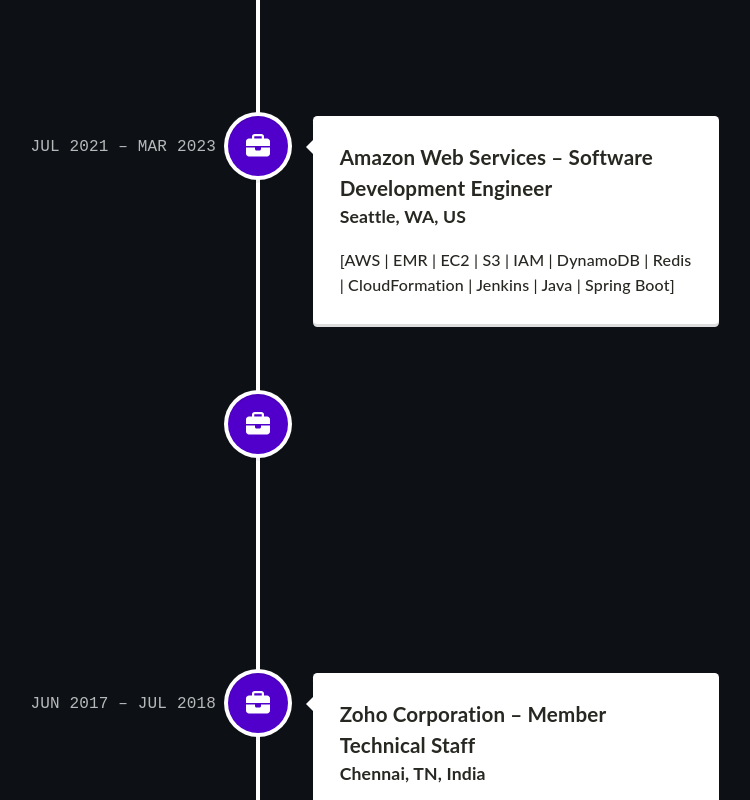
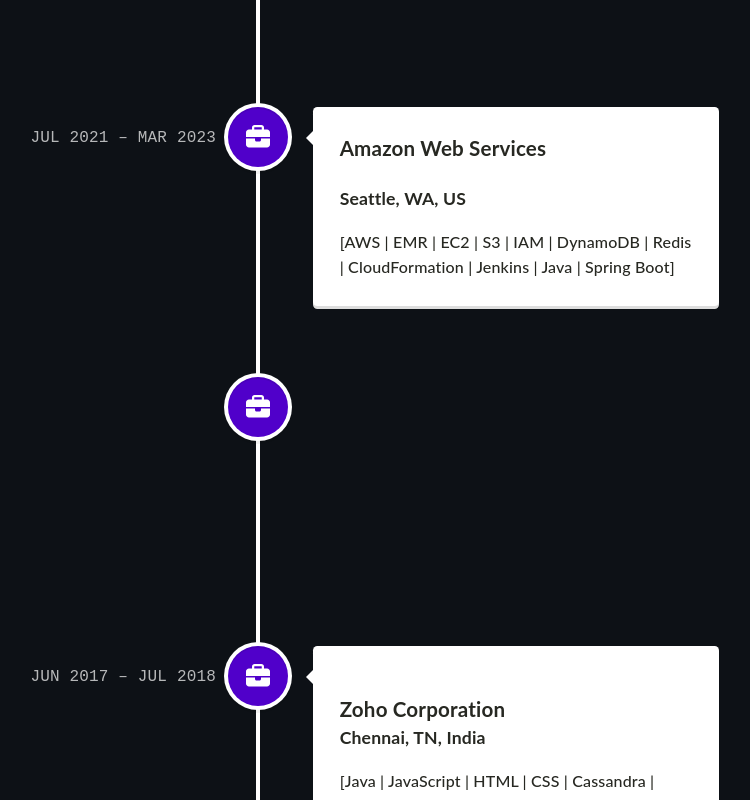
Before and after one commit to shasedharan/portfoliotest, a React (Create React App) app: page / in a window 1280 px wide. Shown: the part 1860-2660 px from the top of the page, without its empty margins (382-1132 px from the left). Built offline with nearby package versions, Linux system fonts and the light colour scheme.

Commit message:
adding new position section

```diff
--- a/src/components/Timeline.tsx
+++ b/src/components/Timeline.tsx
@@ -20,7 +20,8 @@
             iconStyle={{ background: '#5000ca', color: 'rgb(39, 40, 34)' }}
             icon={<FontAwesomeIcon icon={faBriefcase} />}
           >
-            <h3 className="vertical-timeline-element-title">Certec Consulting Inc – Software Engineer</h3>
+            <h3 className="vertical-timeline-element-title">Certec Consulting Inc</h3>
+            <h5 className="vertical-timeline-element-title">Software Engineer</h5>
             <h4 className="vertical-timeline-element-subtitle">Sunnyvale, CA, US</h4>
             <p>
               [Java | Docker | Kubernetes | Helm | Cloud-Native Microservices]
@@ -32,7 +33,8 @@
             iconStyle={{ background: '#5000ca', color: 'rgb(39, 40, 34)' }}
             icon={<FontAwesomeIcon icon={faBriefcase} />}
           >
-            <h3 className="vertical-timeline-element-title">Amazon Web Services – Software Development Engineer</h3>
+            <h3 className="vertical-timeline-element-title">Amazon Web Services</h3>
+            <h5 className="vertical-timeline-element-title">Software Development Engineer</h5>
             <h4 className="vertical-timeline-element-subtitle">Seattle, WA, US</h4>
             <p>
               [AWS | EMR | EC2 | S3 | IAM | DynamoDB | Redis | CloudFormation | Jenkins | Java | Spring Boot]
@@ -44,7 +46,8 @@
             iconStyle={{ background: '#5000ca', color: 'rgb(39, 40, 34)' }}
             icon={<FontAwesomeIcon icon={faBriefcase} />}
           >
-            <h3 className="vertical-timeline-element-title">Unitive Technologies Private Limited – Software Developer</h3>
+            <h3 className="vertical-timeline-element-title">Unitive Technologies Private Limited</h3>
+            <h5 className="vertical-timeline-element-title">Software Developer</h5>
             <h4 className="vertical-timeline-element-subtitle">Chennai, TN, India</h4>
             <p>
               [Java | Spring Boot | ReactJS | REST APIs | Web Application Development]
@@ -56,7 +59,8 @@
             iconStyle={{ background: '#5000ca', color: 'rgb(39, 40, 34)' }}
             icon={<FontAwesomeIcon icon={faBriefcase} />}
           >
-            <h3 className="vertical-timeline-element-title">Zoho Corporation – Member Technical Staff</h3>
+            <h5 className="vertical-timeline-element-title">Member Technical Staff</h5>
+            <h3 className="vertical-timeline-element-title">Zoho Corporation</h3>
             <h4 className="vertical-timeline-element-subtitle">Chennai, TN, India</h4>
             <p>
               [Java | JavaScript | HTML | CSS | Cassandra | Performance Optimization]
```
